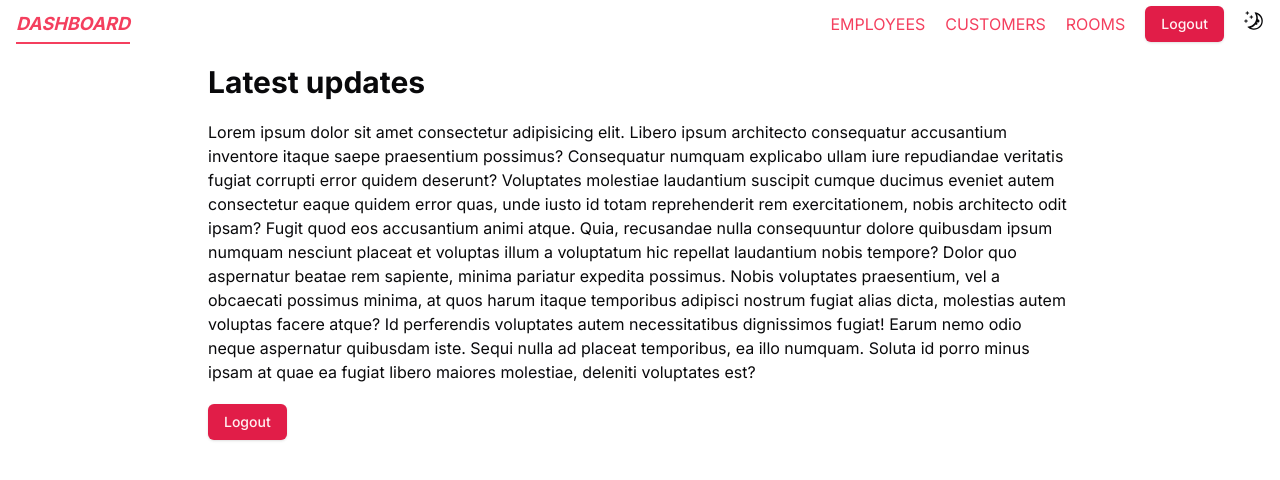
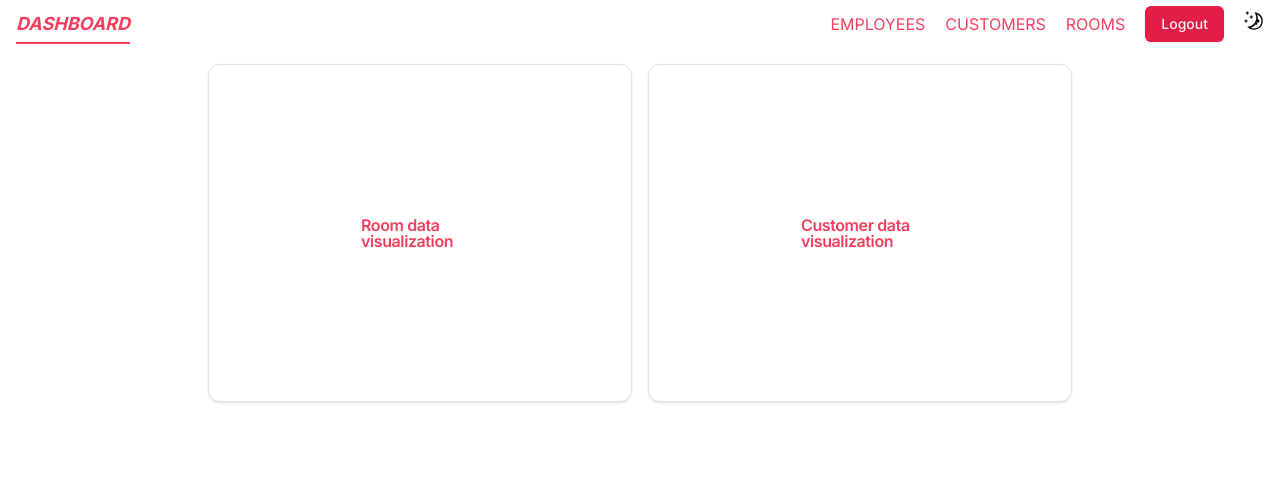
Before and after one commit to Raghav123-30/railways-hotel-project, a Next.js app: page / in a window 1280 px wide. Shown: the top 480 px of the page. Built offline with nearby package versions, Linux system fonts and the light colour scheme.

Commit message:
enabled logout function in header and navigation menu and made home page the server component

```diff
--- a/src/app/page.tsx
+++ b/src/app/page.tsx
@@ -1,53 +1,22 @@
-"use client";
+import { Card, CardHeader, CardTitle } from "@/components/ui/card";
 
-import React from "react";
-import { Button } from "@/components/ui/button";
-import axios from "axios";
-import { useToast } from "@/components/ui/use-toast";
-import { useRouter } from "next/navigation";
-import { routes } from "@/constants/routes";
 const HomePage = () => {
-  const { toast } = useToast();
-  const router = useRouter();
-  const onLogOut = async () => {
-    const domain = process.env.PRODUCTION_URL || "";
-    const url = domain + "/api/users/logout";
-    const response = await axios.post(url);
-    if (response.status == 200) {
-      toast({
-        title: "Goodbye",
-        description: "See you soon",
-      });
-      setTimeout(() => {
-        router.push(routes.LOGINPAGE);
-      }, 2000);
-    }
-  };
   return (
-    <div className="min-h-screen flex flex-col gap-5">
-      <h1 className="text-3xl font-bold">Latest updates</h1>
-      <p>
-        Lorem ipsum dolor sit amet consectetur adipisicing elit. Libero ipsum
-        architecto consequatur accusantium inventore itaque saepe praesentium
-        possimus? Consequatur numquam explicabo ullam iure repudiandae veritatis
-        fugiat corrupti error quidem deserunt? Voluptates molestiae laudantium
-        suscipit cumque ducimus eveniet autem consectetur eaque quidem error
-        quas, unde iusto id totam reprehenderit rem exercitationem, nobis
-        architecto odit ipsam? Fugit quod eos accusantium animi atque. Quia,
-        recusandae nulla consequuntur dolore quibusdam ipsum numquam nesciunt
-        placeat et voluptas illum a voluptatum hic repellat laudantium nobis
-        tempore? Dolor quo aspernatur beatae rem sapiente, minima pariatur
-        expedita possimus. Nobis voluptates praesentium, vel a obcaecati
-        possimus minima, at quos harum itaque temporibus adipisci nostrum fugiat
-        alias dicta, molestias autem voluptas facere atque? Id perferendis
-        voluptates autem necessitatibus dignissimos fugiat! Earum nemo odio
-        neque aspernatur quibusdam iste. Sequi nulla ad placeat temporibus, ea
-        illo numquam. Soluta id porro minus ipsam at quae ea fugiat libero
-        maiores molestiae, deleniti voluptates est?
-      </p>
-      <Button onClick={onLogOut} className="w-fit">
-        Logout
-      </Button>
+    <div className="grid hrid-cols-1 gap-4 md:grid-cols-2 ">
+      <Card className="p-32">
+        <CardHeader>
+          <CardTitle className=" text-rose-500">
+            Room data visualization
+          </CardTitle>
+        </CardHeader>
+      </Card>
+      <Card className="p-32">
+        <CardHeader>
+          <CardTitle className=" text-rose-500">
+            Customer data visualization
+          </CardTitle>
+        </CardHeader>
+      </Card>
     </div>
   );
 };
--- a/src/components/header.tsx
+++ b/src/components/header.tsx
@@ -7,8 +7,26 @@ import { Button } from "./ui/button";
 import { usePathname, useRouter } from "next/navigation";
 import Menu from "./menu";
 import ToggleTheme from "./toggleTheme";
+import { useToast } from "./ui/use-toast";
+import axios from "axios";
 
 const Header = () => {
+  const { toast } = useToast();
+  const router = useRouter();
+  const onLogOut = async () => {
+    const domain = process.env.PRODUCTION_URL || "";
+    const url = domain + "/api/users/logout";
+    const response = await axios.post(url);
+    if (response.status == 200) {
+      toast({
+        title: "Goodbye",
+        description: "See you soon",
+      });
+      setTimeout(() => {
+        router.push(routes.LOGINPAGE);
+      }, 2000);
+    }
+  };
   const [mounted, setMounted] = useState(false);
   const [isPublicPath, setIsPublicPath] = useState(false);
   const rightLinks = [
@@ -53,7 +71,7 @@ const Header = () => {
           </Link>
         ))}
 
-        <Button>Logout</Button>
+        <Button onClick={onLogOut}>Logout</Button>
         <ToggleTheme />
       </div>
       <div className="flex items-center md:hidden">
--- a/src/components/menu.tsx
+++ b/src/components/menu.tsx
@@ -6,6 +6,9 @@ import { Card, CardContent } from "./ui/card";
 import Link from "next/link";
 import { routes } from "@/constants/routes";
 import ToggleTheme from "./toggleTheme";
+import { useRouter } from "next/navigation";
+import axios from "axios";
+import { useToast } from "./ui/use-toast";
 const Menu = () => {
   const [isMenuEnabled, setIsMenuEnabled] = useState(false);
   const toggleMenu = () => {
@@ -13,6 +16,22 @@ const Menu = () => {
   };
   const closeMenu = () => {
     setIsMenuEnabled(false);
+  };
+  const { toast } = useToast();
+  const router = useRouter();
+  const onLogOut = async () => {
+    const domain = process.env.PRODUCTION_URL || "";
+    const url = domain + "/api/users/logout";
+    const response = await axios.post(url);
+    if (response.status == 200) {
+      toast({
+        title: "Goodbye",
+        description: "See you soon",
+      });
+      setTimeout(() => {
+        router.push(routes.LOGINPAGE);
+      }, 2000);
+    }
   };
   return (
     <div className="relative">
@@ -39,7 +58,7 @@ const Menu = () => {
               <Link href={routes.ROOMSPAGE} onClick={closeMenu}>
                 Rooms
               </Link>
-              <Button>Logout</Button>
+              <Button onClick={onLogOut}>Logout</Button>
             </CardContent>
           </Card>
         </div>
```
